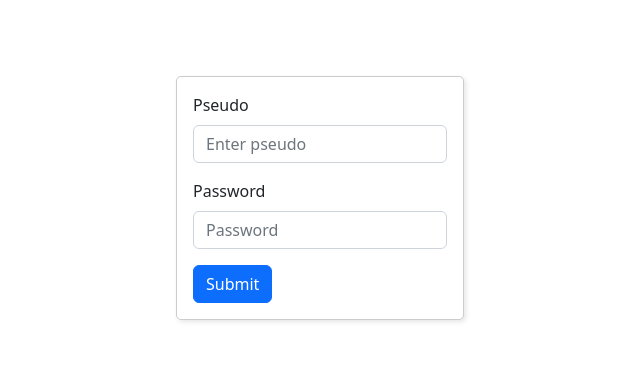
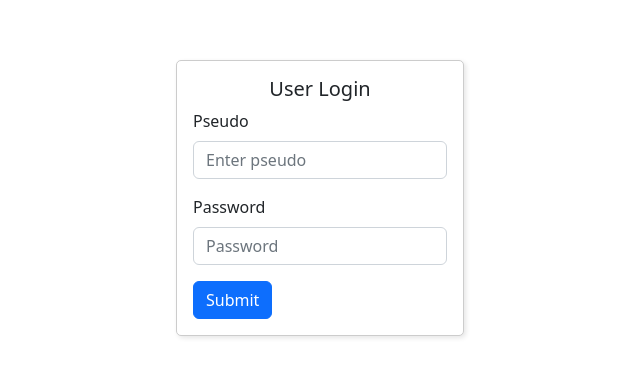
Before and after one commit to OoperG/Joke_bot, a React (Create React App) app: page / in a window 1280 px wide. Shown: the part 202-578 px from the top of the page, without its empty margins (320-960 px from the left). Built offline with nearby package versions, Linux system fonts and the light colour scheme.

Commit message:
-Mineur modification

```diff
--- a/src/page/Joke.js
+++ b/src/page/Joke.js
@@ -24,7 +24,7 @@ function Joke() {
     });
 
     const getRes = () => {
-        payload.prompt = "Fait moi une blague sur ";
+        payload.prompt = "Fait moi une blague en français sur ";
         setLoading(true);
         payload.prompt = payload.prompt + prompt;
         console.log(payload.prompt);
--- a/src/page/Login.js
+++ b/src/page/Login.js
@@ -1,13 +1,13 @@
-import { useContext, useState } from 'react';
-import { useNavigate } from 'react-router-dom';
-import { AuthContext } from '../components/AuthContext';
+import {useContext, useState} from 'react';
+import {useNavigate} from 'react-router-dom';
+import {AuthContext} from '../components/AuthContext';
 import Button from 'react-bootstrap/Button';
 import Form from 'react-bootstrap/Form';
 import Card from 'react-bootstrap/Card';
 import "../css/login.css"
 
 function Login() {
-    const { isLoggedIn, setIsLoggedIn, username, setUsername } = useContext(AuthContext);
+    const {isLoggedIn, setIsLoggedIn, username, setUsername} = useContext(AuthContext);
     const [newUsername, setNewUsername] = useState('');
     const navigate = useNavigate();
     const handleSubmit = (event) => {
@@ -21,6 +21,9 @@ function Login() {
         <div className="containers d-flex justify-content-center">
             <Card style={{width: '18rem'}}>
                 <Card.Body>
+                    <div className="container d-flex justify-content-center">
+                        <Card.Title>User Login</Card.Title>
+                    </div>
                     <Form>
                         <Form.Group className="mb-3" controlId="formBasicEmail">
                             <Form.Label>Pseudo</Form.Label>
```
